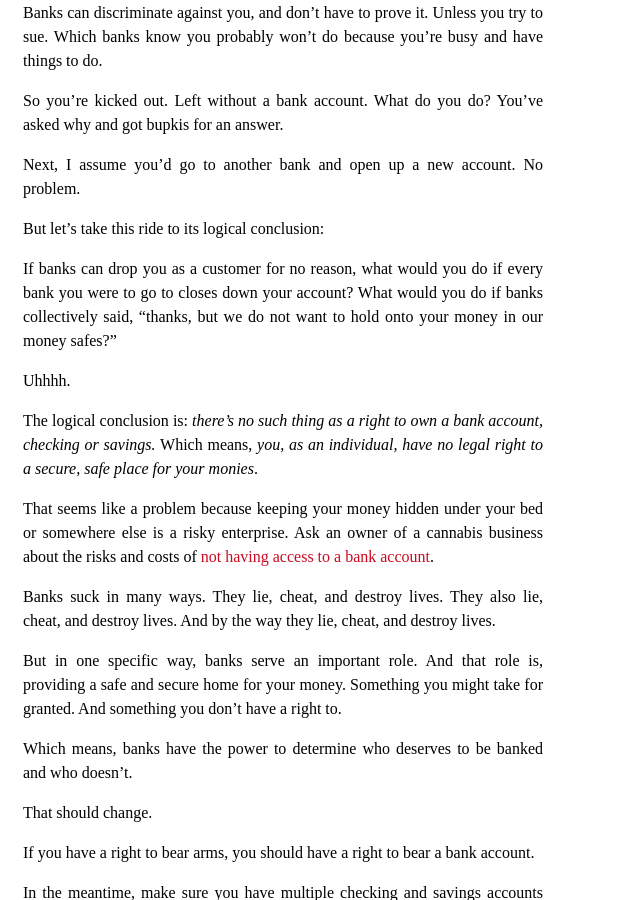
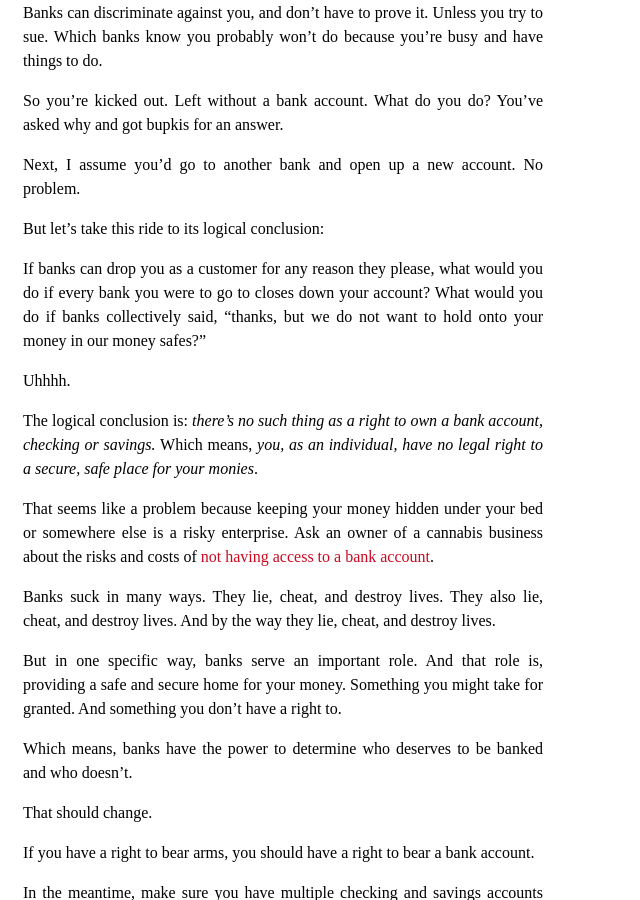
Before and after one commit to danilosierrac/gilbert-index, a Jekyll site: the page built from _posts/2017-08-11-the-right-to-bear-bank-accounts.md, in a window 1280 px wide and 900 px high, scrolled down 965 px. Shown: the whole window, without its empty margins (0-640 px from the left). Built offline with Jekyll 4.4.1, drawn with Linux system fonts in a browser that asks for light colours.

Commit message:
article: Edited right to bear accounts

```diff
--- a/_posts/2017-08-11-the-right-to-bear-bank-accounts.md
+++ b/_posts/2017-08-11-the-right-to-bear-bank-accounts.md
@@ -29,7 +29,7 @@ Next, I assume you’d go to another bank and open up a new account. No problem.
 
 But let’s take this ride to its logical conclusion:
 
-If banks can drop you as a customer for no reason, what would you do if every bank you were to go to closes down your account? What would you do if banks collectively said, “thanks, but we do not want to hold onto your money in our money safes?”
+If banks can drop you as a customer for any reason they please, what would you do if every bank you were to go to closes down your account? What would you do if banks collectively said, “thanks, but we do not want to hold onto your money in our money safes?”
 
 Uhhhh.
 
```
